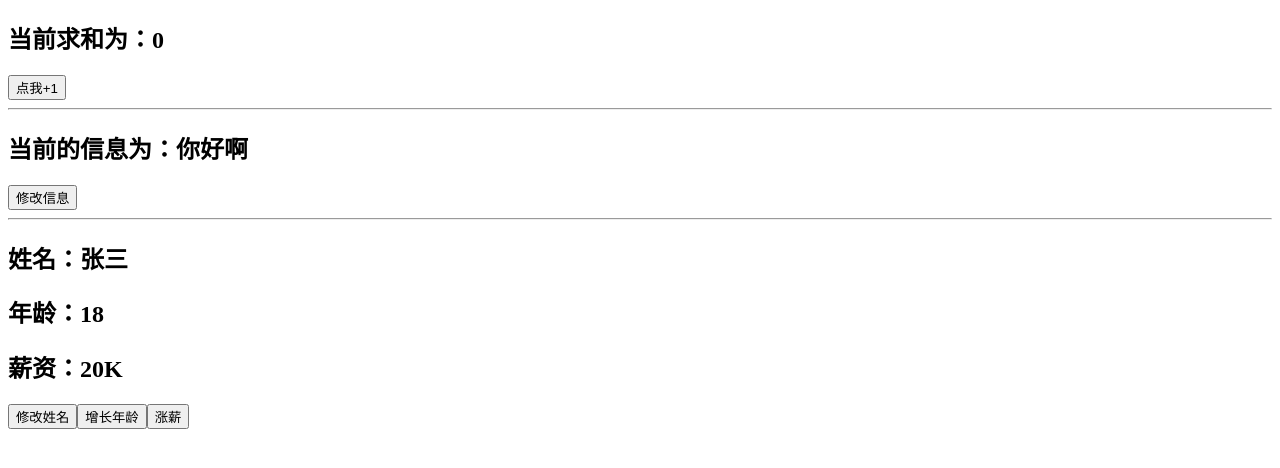
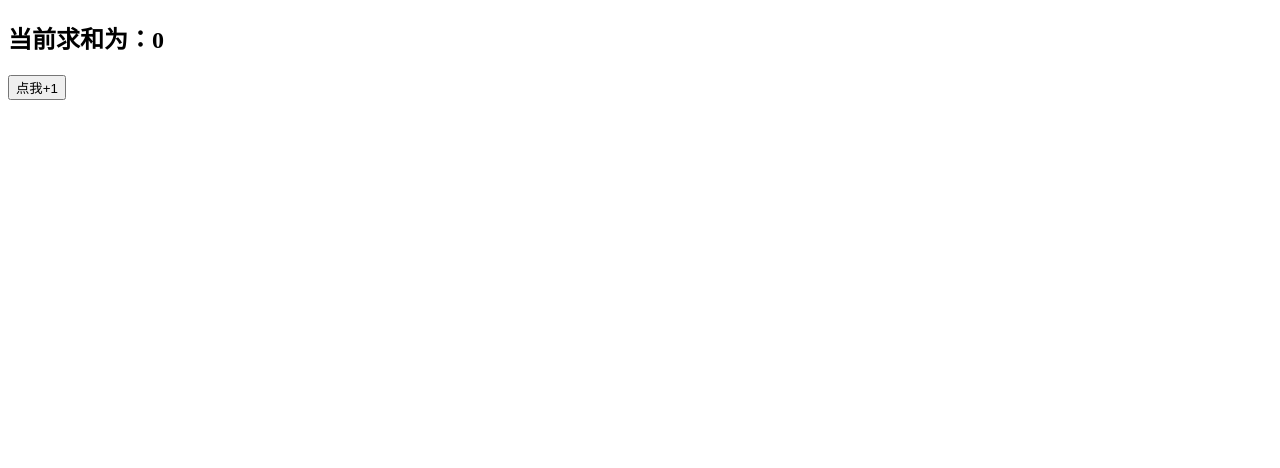
Before and after one commit to Carefree-happy/vue-project, a Vue app: page / in a window 1280 px wide. Shown: the top 468 px of the page. Built offline with nearby package versions, Linux system fonts and the light colour scheme.

Commit message:
feat: 生命周期

```diff
--- a/src/components/Demo.vue
+++ b/src/components/Demo.vue
@@ -1,61 +1,69 @@
 <template>
 	<h2>当前求和为：{{sum}}</h2>
 	<button @click="sum++">点我+1</button>
-	<hr>
-	<h2>当前的信息为：{{msg}}</h2>
-	<button @click="msg+='！'">修改信息</button>
-	<hr>
-	<h2>姓名：{{person.name}}</h2>
-	<h2>年龄：{{person.age}}</h2>
-	<h2>薪资：{{person.job.j1.salary}}K</h2>
-	<button @click="person.name+='~'">修改姓名</button>
-	<button @click="person.age++">增长年龄</button>
-	<button @click="person.job.j1.salary++">涨薪</button>
 </template>
 
 <script>
-	import {ref, watchEffect} from 'vue'
+	import {ref,onBeforeMount,onMounted,onBeforeUpdate,onUpdated,onBeforeUnmount,onUnmounted} from 'vue'
 	export default {
 		name: 'DemoInfo',
 		setup(){
 			//数据
 			let sum = ref(0)
-			let msg = ref('你好啊')
-			let person = ref({
-				name:'张三',
-				age:18,
-				job:{
-					j1:{
-						salary:20
-					}
-				}
+
+			//通过组合式API的形式去使用生命周期钩子
+			onBeforeMount(()=>{
+				console.log('---onBeforeMount---')
 			})
-
-			console.log(person)
-
-			// watch(sum,(newValue,oldValue)=>{
-			// 	console.log('sum的值变化了',newValue,oldValue)
-			// })
-
-			// watch(person,(newValue,oldValue)=>{
-			// 	console.log('person的值变化了',newValue,oldValue)
-			// },{deep:true})
-
-			// 也是不能解决对象的变化，必须指定到位
-			watchEffect(()=>{
-				const x1 = sum.value
-				const x2 = person.value.job.j1.salary
-				console.log(x1, x2)
-				console.log('watchEffect所指定的回调执行了')
+			onMounted(()=>{
+				console.log('---onMounted---')
+			})
+			onBeforeUpdate(()=>{
+				console.log('---onBeforeUpdate---')
+			})
+			onUpdated(()=>{
+				console.log('---onUpdated---')
+			})
+			onBeforeUnmount(()=>{
+				console.log('---onBeforeUnmount---')
+			})
+			onUnmounted(()=>{
+				console.log('---onUnmounted---')
 			})
 
 
 			//返回一个对象（常用）
 			return {
-				sum,
-				msg,
-				person
+				sum
 			}
-		}
+		},
+
+		//通过配置项的形式使用生命周期钩子
+		//#region
+		beforeCreate() {
+			console.log('---beforeCreate---')
+		},
+		created() {
+			console.log('---created---')
+		},
+		beforeMount() {
+			console.log('---beforeMount---')
+		},
+		mounted() {
+			console.log('---mounted---')
+		},
+		beforeUpdate(){
+			console.log('---beforeUpdate---')
+		},
+		updated() {
+			console.log('---updated---')
+		},
+		beforeUnmount() {
+			console.log('---beforeUnmount---')
+		},
+		unmounted() {
+			console.log('---unmounted---')
+		},
+		//#endregion
 	}
 </script>
```
